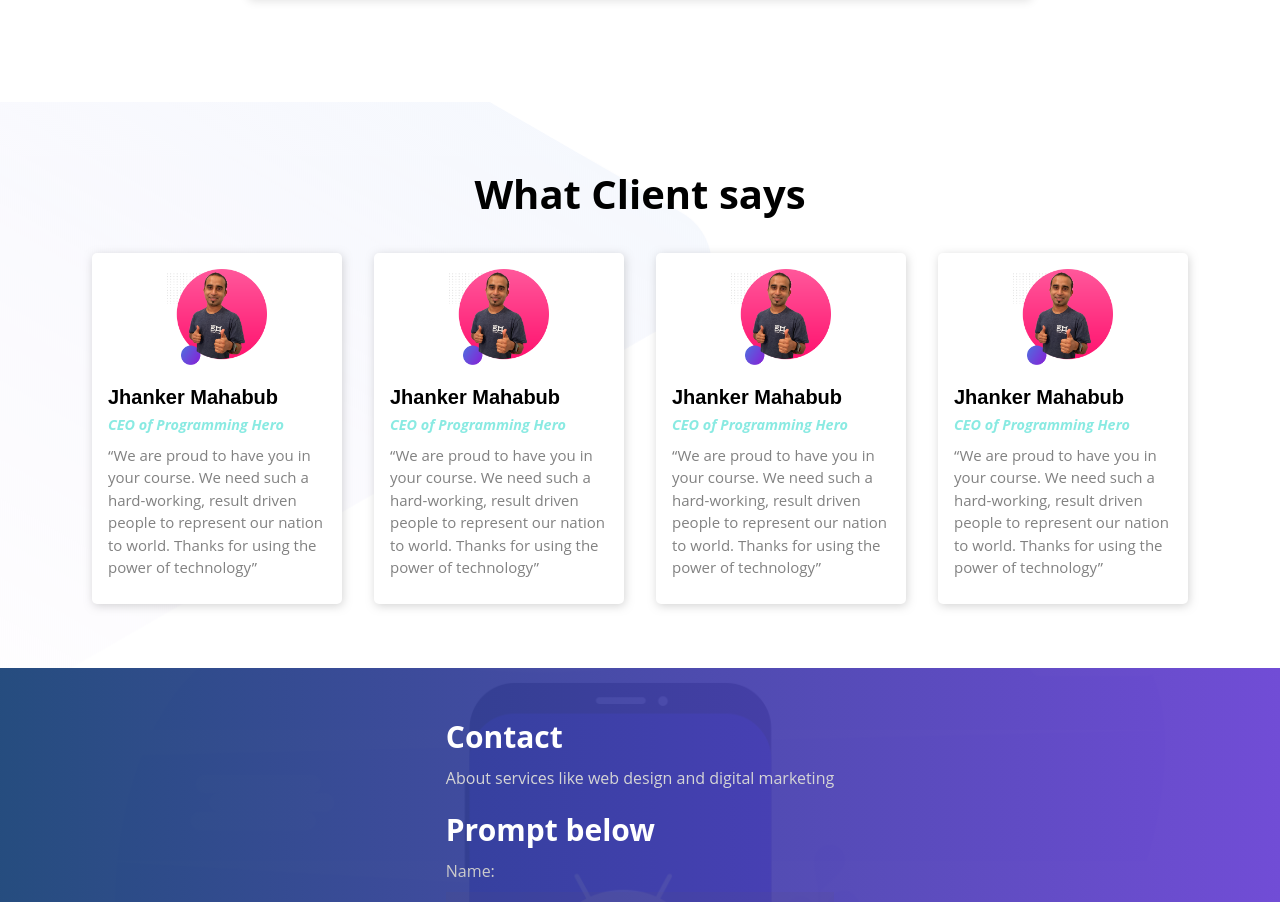
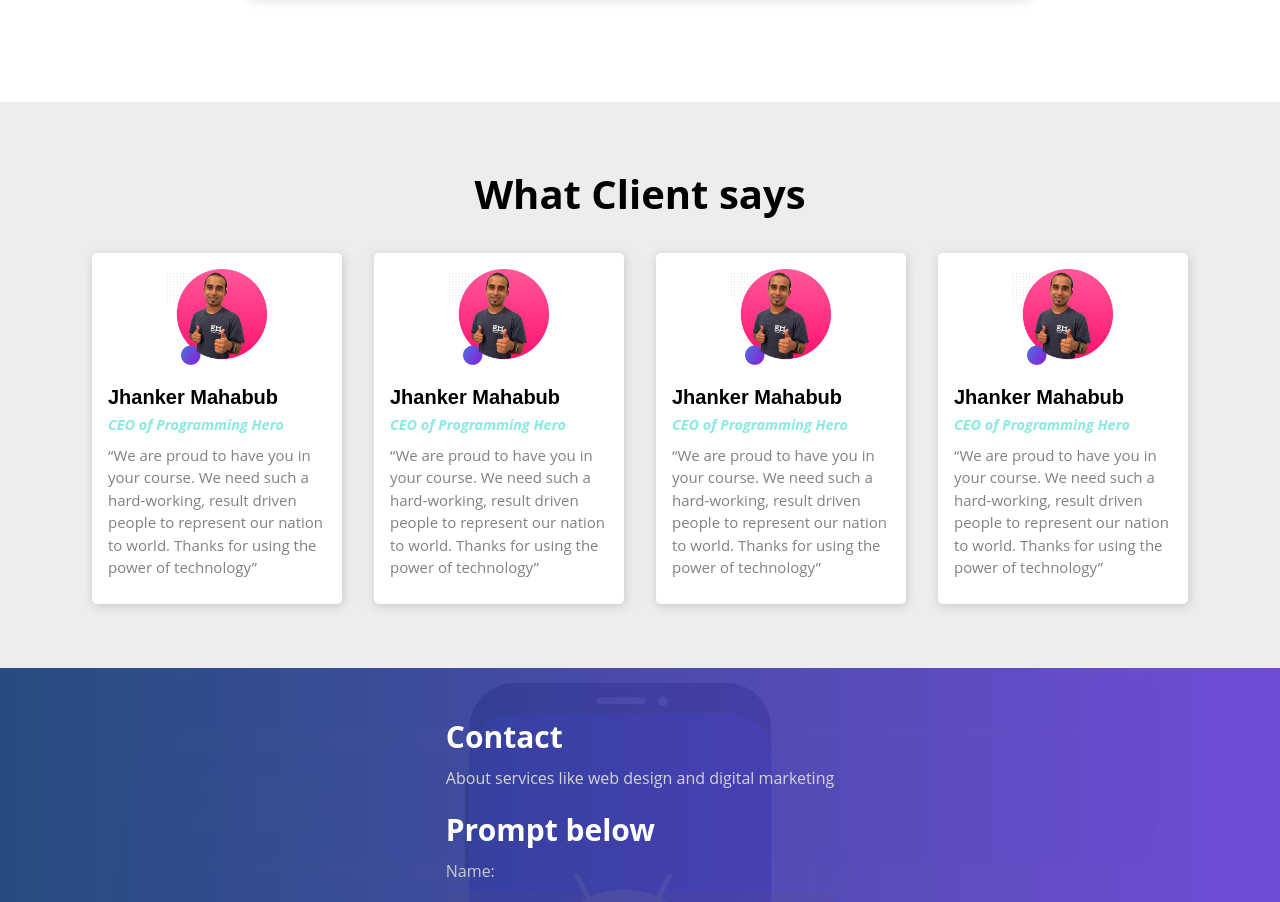
Before and after one commit to Shakil-Ahmmed8882/Assignment0, a plain HTML site: page index.html in a window 1280 px wide. Shown: the part 2387-3289 px from the top of the page. Drawn offline with Linux system fonts and the light colour scheme.

Commit message:
a bit changes happend don't worry

```diff
--- a/styles/style.css
+++ b/styles/style.css
@@ -208,8 +208,7 @@ nav > ul > li:hover ul {
 .testimonials-sec {
   width: 100%;
   padding: 4rem;
-  background: url("../images/header-bg.png"),
-    linear-gradient(rgb(0, 0, 0), black);
+  background: linear-gradient(rgba(0, 0, 0, 0.069), rgba(0, 0, 0, 0.069));
   display: grid;
   align-items: center;
   justify-content: center;
@@ -384,7 +383,7 @@ form input[type="submit"] {
   font-size: 16px;
   background-color: #fff;
   color: #6625ff;
-  margin-top: .8rem;
+  margin-top: 0.8rem;
 }
 
 form input[type="submit"]:hover {
```
